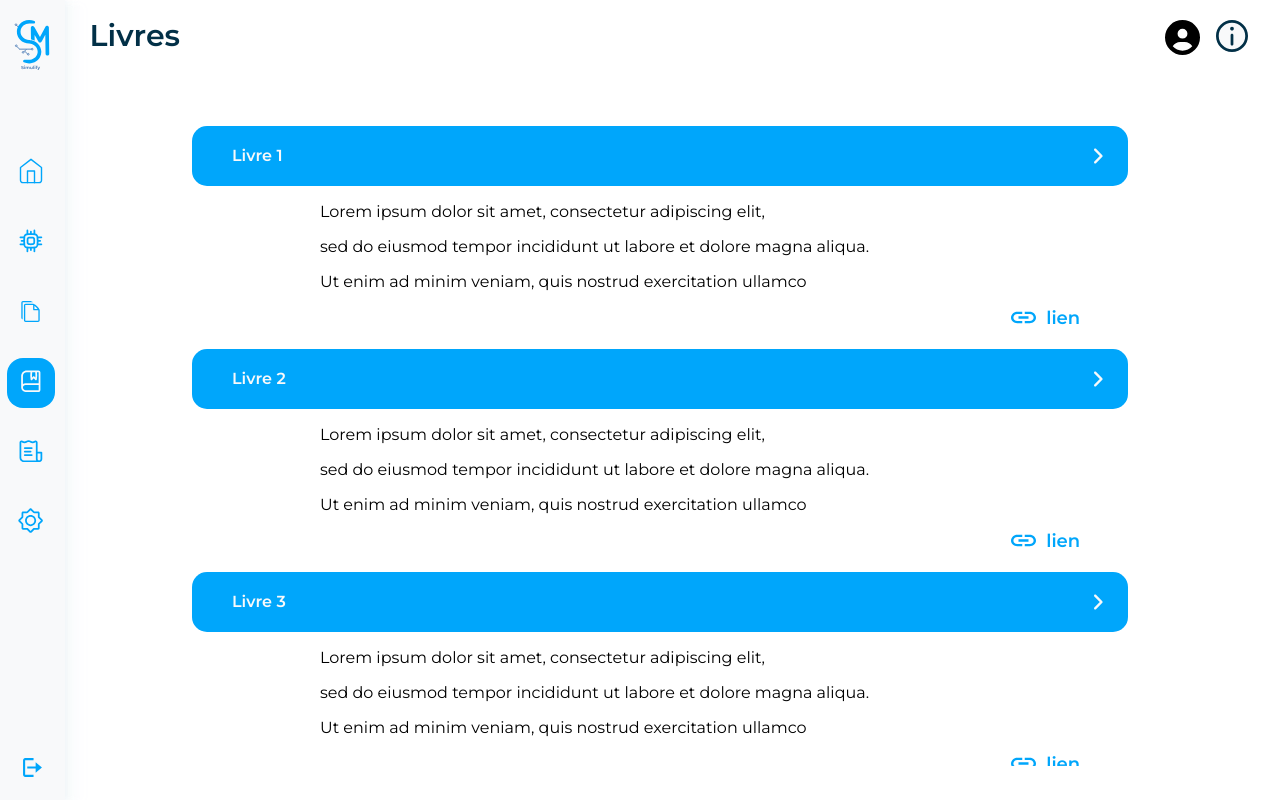
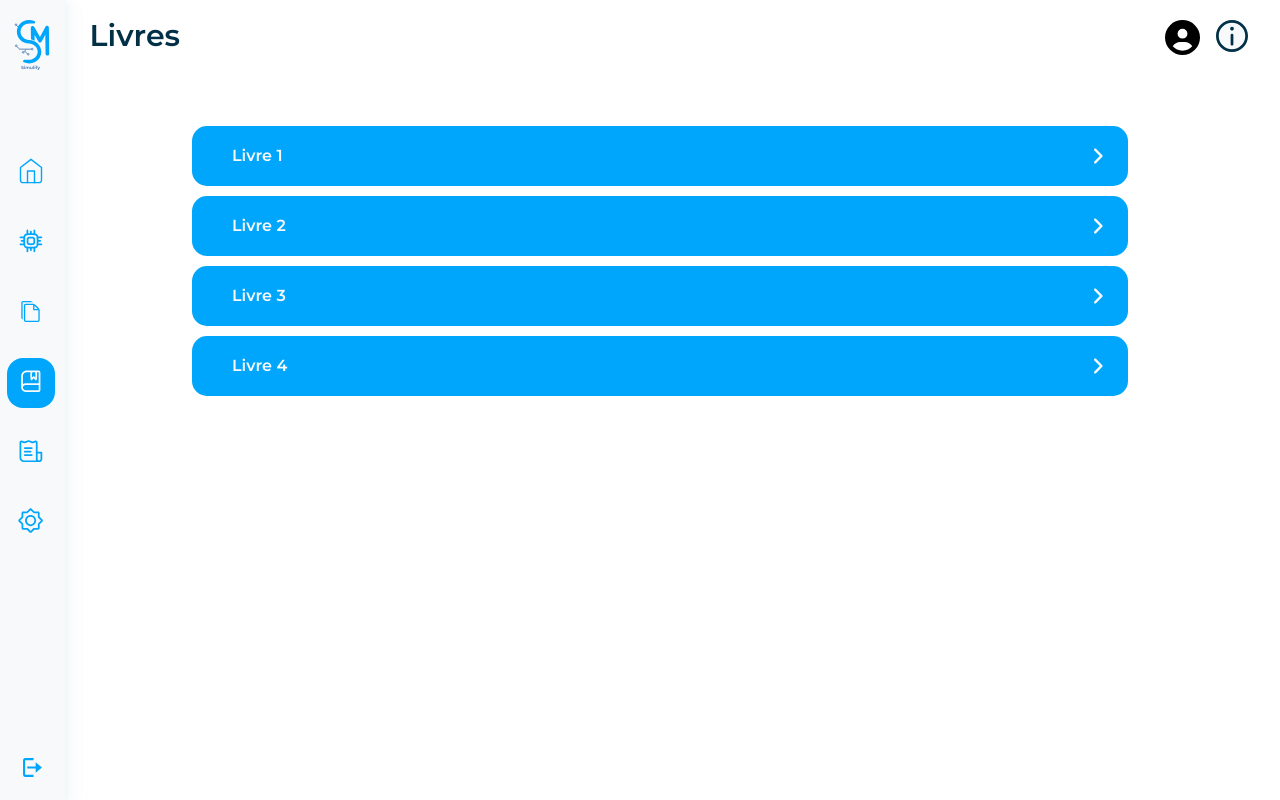
Before and after one commit to Simulify/General, a React (Create React App) app in the folder General/Frontend/: page /revision/ressources/livres in a window 1280 px wide. Shown: the top 800 px of the page. Built offline with nearby package versions, Linux system fonts and the light colour scheme.

Commit message:
Ressources Version Finale

```diff
--- a/General/Frontend/src/App.js
+++ b/General/Frontend/src/App.js
@@ -18,9 +18,9 @@ import GuideForm from './pages/GuideForm';
 import GuideInstr from './pages/GuideInstr';
 import GuideInstrArth from './pages/GuideInstrArth';
 import RessourcePage from './pages/RessourcePage';
-import Videos from './pages/Videos';
 import LivresPage from './pages/LivresPage';
-import Sites from './pages/Sites';
+import VideoPage from './pages/VideoPage';
+import SitesPage from './pages/SitesPage';
 import ProfilePage from './ComponentsSettings/ProfilePage';
 import LanguePage from './ComponentsSettings/LanguePage';
 import ModePage from './ComponentsSettings/ModePage';
@@ -40,9 +40,9 @@ function App() {
           <Route path='/files' element={<Files/>}></Route>
           <Route path='/revision' element={<Revision/>}></Route>
           <Route path='/revision/ressources' element={<RessourcePage/>}></Route>
-          <Route path='/revision/ressource/videos' element={<Videos/>}></Route>
           <Route path='/revision/ressources/livres' element={<LivresPage/>}></Route>
-          <Route path='/revision/ressources/sites' element={<Sites/>}></Route>
+          <Route path='/revision/ressources/sites' element={<SitesPage/>}></Route>
+          <Route path='/revision/ressource/videos' element={<VideoPage/>}></Route>
           <Route path='/guide' element={<Guide/>}></Route>
           <Route path='/guide/architecture' element={<GuideArch/>}></Route>
           <Route path='/guide/instruction-format' element={<GuideForm/>}></Route>
@@ -51,7 +51,6 @@ function App() {
           <Route path='/settings' element={<Settings/>}></Route>
           <Route path='/settings/ProfilePage'  element={<ProfilePage/>}></Route>
           <Route path='/settings/MotDePassePage'  element={<MotDePassePage/>}></Route>
-
           <Route path='/settings/LanguePage'  element={<LanguePage/>}></Route>
           <Route path='/settings/ModePage'  element={<ModePage/>}></Route>
           <Route path='/Login' element={<Login/>}></Route>
--- a/General/Frontend/src/ComponentsRevision/ButtonLivre.js
+++ b/General/Frontend/src/ComponentsRevision/ButtonLivre.js
@@ -1,39 +1,38 @@
-import React from 'react';
+import React, { useState } from 'react';
 import '../App.css';
 import '../pages/Livres.css';
-import {ReactComponent as Fleche} from "../Images/Caret right.svg";
-import {ReactComponent as Lien} from "../Images/Lien.svg";
-import { useState } from 'react';
+import { ReactComponent as Fleche } from "../Images/Caret right.svg";
+import { ReactComponent as Lien } from "../Images/Lien.svg";
 
-function ButtonLivre ({label}) {
+function ButtonLivre({ label, p1, p2, p3 }) {
 
   const [isRotated, setIsRotated] = useState(false);
   const [rotateAngle, setRotateAngle] = useState(0);
   const [showDescription, setShowDescription] = useState(false);
 
-
-  function handleButtonClick () {
-    setShowDescription(!setShowDescription);
+  function handleButtonClick() {
     setIsRotated(!isRotated);
-    setRotateAngle(isRotated ? 0 : 90);
+    setShowDescription(!showDescription);
+    setRotateAngle(isRotated ? 0 : 180);
   };
 
-  return(
-   <div className='ButtonLivre' onClick={handleButtonClick}>
+  return (
+    <div className={`ButtonLivre ${showDescription ? 'expanded' : ''}`} onClick={handleButtonClick}>
       <div className='livre'>
         <span> {label} </span>
-            <Fleche className='fleche' style={{ transform: `rotate(${rotateAngle}deg)` }}/>
+        <Fleche className='fleche' style={{ transform: `rotate(${rotateAngle}deg)` }} />
       </div>
-        <div className={`Description ${showDescription ? "Afficher" : ""}`}>
-            <p>Lorem ipsum dolor sit amet, consectetur adipiscing elit, </p>
-            <p>sed do eiusmod tempor incididunt ut labore et dolore magna aliqua.</p>
-            <p>Ut enim ad minim veniam, quis nostrud exercitation ullamco</p>
+      {showDescription ?
+        <div className="Description">
+          <p>{p1}</p>
+          <p>{p2}</p>
+          <p>{p3}</p>
           <div className='lien'>
-                <Lien className="LienIcone"/>
+            <Lien className="LienIcone" />
             <a href='Livre'> lien </a>
           </div>
-        </div>
+        </div> : null}
     </div>);
 }
 
-export default ButtonLivre
+export default ButtonLivre;
--- a/General/Frontend/src/ComponentsSettings/LanguePage.js
+++ b/General/Frontend/src/ComponentsSettings/LanguePage.js
@@ -55,8 +55,6 @@ function LanguePage() {
                 </div>
             </div>
 
-
-
         </div>
     );
 }
--- a/General/Frontend/src/pages/Livres.css
+++ b/General/Frontend/src/pages/Livres.css
@@ -1,9 +1,9 @@
-.LivresPage {
+.LivresPage, .SitesPage, .VideoPage {
     height: 100Vh;
     width: 100vw;
 }
 
-.containerLivres {
+.containerLivres, .containerSites, .containerVideos {
     overflow-y: scroll;
     height: 80%;
     width: 100%;
@@ -49,7 +49,7 @@
     width: 25px;
 }
 
-.containerLivres span {
+.containerLivres span, .containerSites span, .containerVideos span {
     padding-left: 20px;
     color: #F8F9FA;
     height: 100%;
--- a/General/Frontend/src/pages/LivresPage.js
+++ b/General/Frontend/src/pages/LivresPage.js
@@ -10,13 +10,14 @@ function LivresPage () {
 
       <div className='LivresPage'>
 
-        <Navbar label="Livres"/>
-        <div className='containerLivres'>
-             <ButtonLivre label="Livre 1"/>
-             <ButtonLivre label="Livre 2"/>
-             <ButtonLivre label="Livre 3"/>
-             <ButtonLivre label="Livre 4"/>
-       </div>
+           <Navbar label="Livres"/>
+
+           <div className='containerLivres'>
+                  <ButtonLivre label="Livre 1" p1="Ligne1" p2="Ligne2" p3="Ligne3"/>
+                  <ButtonLivre label="Livre 2" p1="Ligne1" p2="Ligne2" p3="Ligne3"/>
+                  <ButtonLivre label="Livre 3" p1="Ligne1" p2="Ligne2" p3="Ligne3"/>
+                  <ButtonLivre label="Livre 4" p1="Ligne1" p2="Ligne2" p3="Ligne3"/>
+           </div>
 
      </div>);
 }
--- a/General/Frontend/src/pages/RessourcePage.js
+++ b/General/Frontend/src/pages/RessourcePage.js
@@ -15,7 +15,7 @@ function RessourcePage () {
         <div className='ContainerRessources'>
             <div className='Videos'>
                  <Videos className='VideoIcone'/>
-                 <a href="/revision/ressources/vidéos" className='ButtonRessources'>Vidéos</a>
+                 <a href="/revision/ressource/videos" className='ButtonRessources'>Vidéos</a>
             </div>
 
             <div className='Livres'>
--- /dev/null
+++ b/General/Frontend/src/pages/SitesPage.js
@@ -0,0 +1,26 @@
+import React from 'react';
+import '../App.css';
+import './Livres.css';
+import Navbar from '../components/Navbar';
+import ButtonLivre from '../ComponentsRevision/ButtonLivre';
+
+function SitesPage () {
+
+  return(
+
+      <div className='SitesPage'>
+
+           <Navbar label="Sites"/>
+
+           <div className='containerSites'>
+                  <ButtonLivre label="Site 1" p1="Ligne1" p2="Ligne2" p3="Ligne3"/>
+                  <ButtonLivre label="Site 2" p1="Ligne1" p2="Ligne2" p3="Ligne3"/>
+                  <ButtonLivre label="Site 3" p1="Ligne1" p2="Ligne2" p3="Ligne3"/>
+                  <ButtonLivre label="Site 4" p1="Ligne1" p2="Ligne2" p3="Ligne3"/>
+           </div>
+
+     </div>);
+}
+
+
+export default SitesPage
--- /dev/null
+++ b/General/Frontend/src/pages/VideoPage.js
@@ -0,0 +1,25 @@
+import React from 'react';
+import '../App.css';
+import './Livres.css';
+import Navbar from '../components/Navbar';
+import ButtonLivre from '../ComponentsRevision/ButtonLivre';
+
+function VideoPage() {
+
+  return(
+
+      <div className='VideoPage'>
+
+           <Navbar label="Videos"/>
+           <div className='containerVideos'>
+               <ButtonLivre label="Video 1" p1="Ligne1" p2="Ligne2" p3="Ligne3"/>
+               <ButtonLivre label="Video 2" p1="Ligne1" p2="Ligne2" p3="Ligne3"/>
+               <ButtonLivre label="Video 3" p1="Ligne1" p2="Ligne2" p3="Ligne3"/>
+               <ButtonLivre label="Video 4" p1="Ligne1" p2="Ligne2" p3="Ligne3"/>
+           </div>
+
+     </div>);
+}
+
+
+export default VideoPage
```
Also changed, not shown: General/Frontend/src/ComponentsRevision/AfficherElement.js (deleted, +0 -11 lines), General/Frontend/src/pages/Files.js (+0 -8 lines), General/Frontend/src/pages/Sites.js (deleted), General/Frontend/src/pages/Videos.js (deleted). Lines whose indentation alone changed are shown as unchanged.
